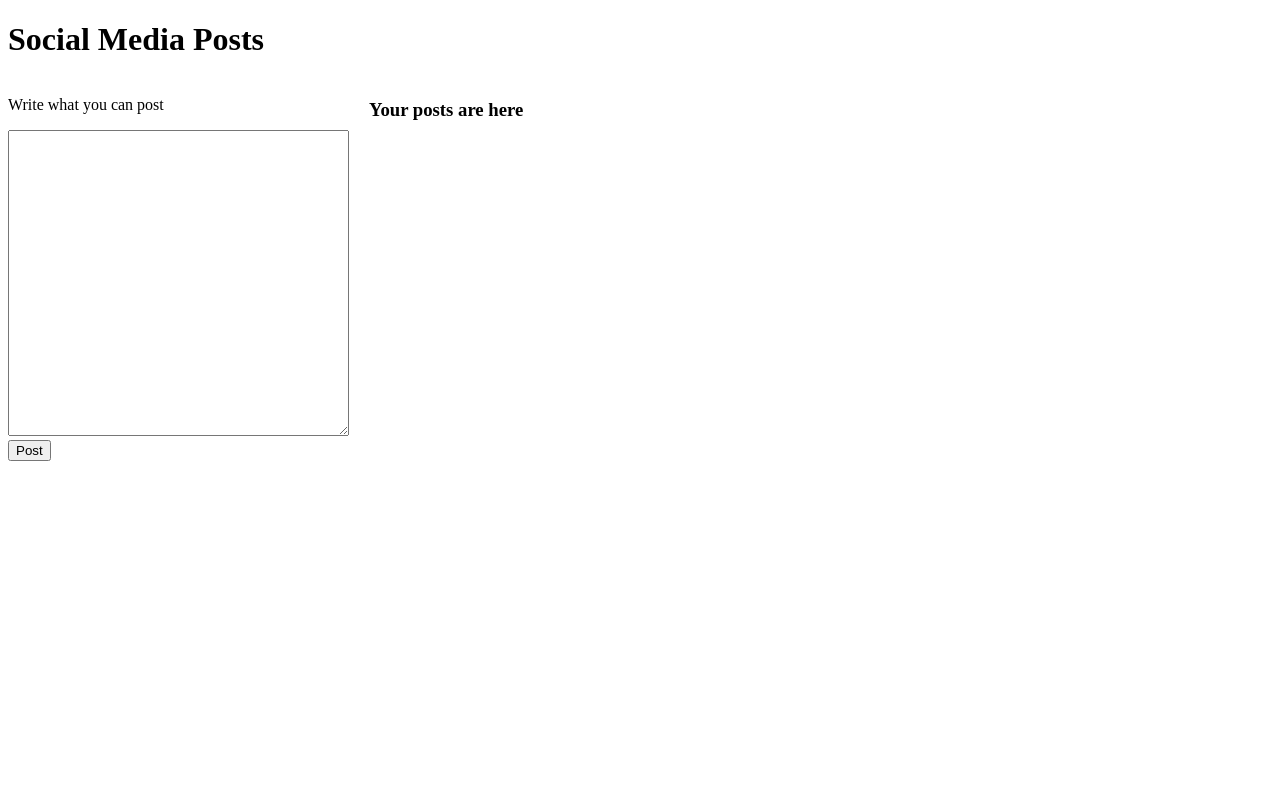
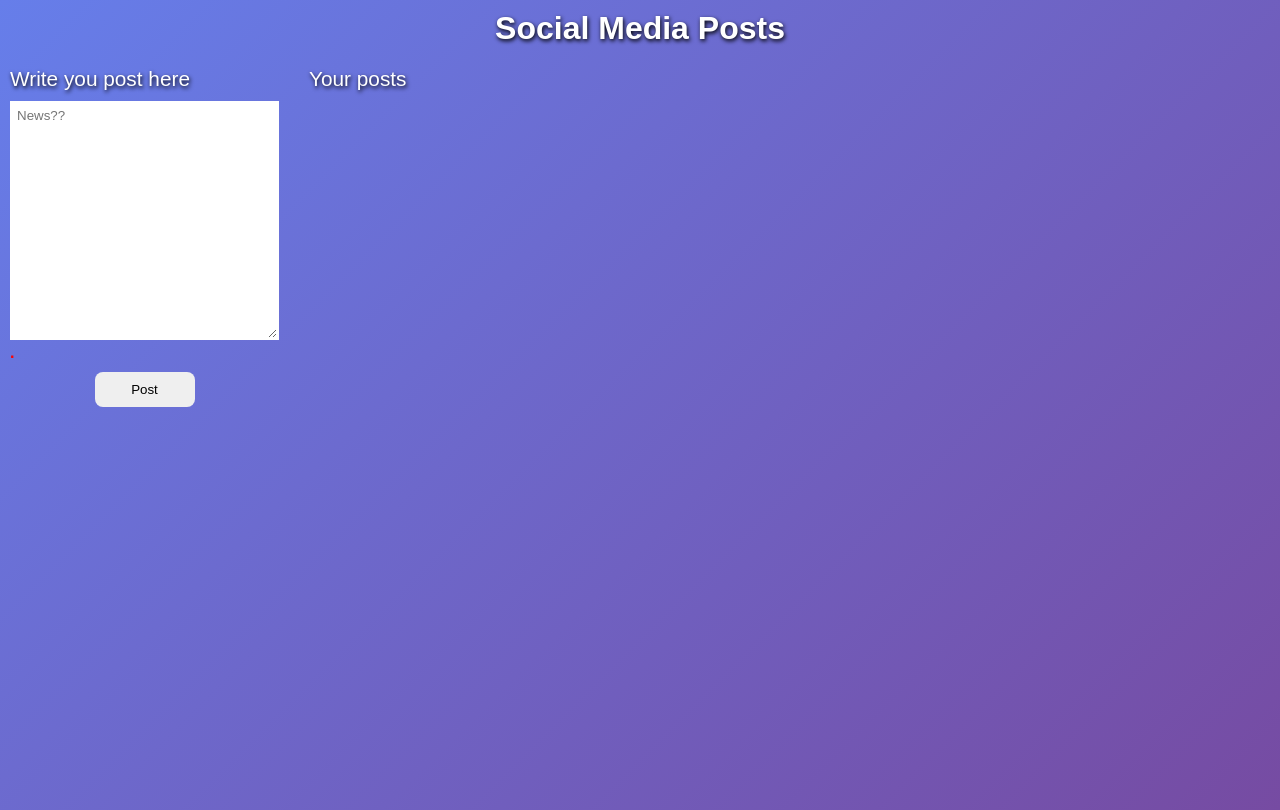
Before and after one commit to luizgmelo/CRUD-JavaScript, a plain HTML site: page index.html in a window 1280 px wide. Drawn offline with Linux system fonts and the light colour scheme.

Commit message:
add style

```diff
--- a/index.html
+++ b/index.html
@@ -5,20 +5,20 @@
     <meta charset="UTF-8">
     <meta name="viewport" content="width=device-width, initial-scale=1">
     <link href="https://fonts.googleapis.com/icon?family=Material+Icons" rel="stylesheet">
-    <link href="style.css" rel="stylesheet">
+    <link rel="stylesheet" href="styles/style.css">
   </head>
   <body>
-    <h1>Social Media Posts</h1>
+    <h1 class="title">Social Media Posts</h1>
     <div class="container">
         <form id="form">
-          <p>Write what you can post</p>
-          <textarea name="data" id="input" rows="20" cols="40"></textarea>
+          <p class="subtitle">Write you post here</p>
+          <textarea placeholder="News??" name="data" id="input" rows="15" cols="30"></textarea>
           <br>
-          <div id="msg"></div>
-          <button type="submit">Post</button>
+          <div id="msg">.</div>
+          <button class="post-button" type="submit">Post</button>
         </form>
       <div class="posts">
-        <h3>Your posts are here</h3>
+        <p class="subtitle">Your posts</p>
         <div id="post">
           <!--Posts are here-->
         </div>
--- a/style.css
+++ /dev/null
@@ -1,12 +0,0 @@
-.container {
-  display: flex;
-  gap: 20px;
-}
-
-.material-icons {
-  cursor: pointer;
-}
-
-#msg {
-  color: red;
-}
--- /dev/null
+++ b/styles/style.css
@@ -0,0 +1,71 @@
+* {
+  margin: 0;
+  padding: 0;
+  font-family: Arial, Helvetica, sans-serif;
+  color: #fff;
+}
+
+body {
+  height: 100vh;
+  background-image: linear-gradient(135deg, #667eea 0%, #764ba2 100%);
+  background-repeat: no-repeat;
+  overflow: hidden;
+}
+
+.title {
+  text-align: center;
+  margin: 10px;
+  text-shadow: 1px 2px 4px #000;
+}
+
+.container {
+  display: flex;
+  padding: 10px;
+  gap: 30px;
+}
+
+.container .subtitle {
+  font-size: 1.3em;
+  margin-bottom: 10px;
+  border: none;
+  text-shadow: 1px 2px 4px #000;
+}
+
+.container #input {
+  color: #000;
+  padding: 5px;
+  border: 2px solid #fff;
+  outline: none;
+}
+
+.container #input:focus {
+  border: 2px solid #000;
+}
+
+.post-button {
+  display: block;
+  width: 100px;
+  color: #000;
+  padding: 10px;
+  border: none;
+  border-radius: 8px;
+  cursor: pointer;
+  margin: 10px auto;
+}
+
+.material-icons {
+  cursor: pointer;
+}
+
+.container #post p{
+  max-width: 200px;
+  text-shadow: 1px 2px 2px #000;
+  background-color: rgba(0, 0, 0, 0.1);
+  padding: 2px;
+  border-radius: 5px;
+}
+
+#msg {
+  color: red;
+  font-weight: 700;
+}
```
